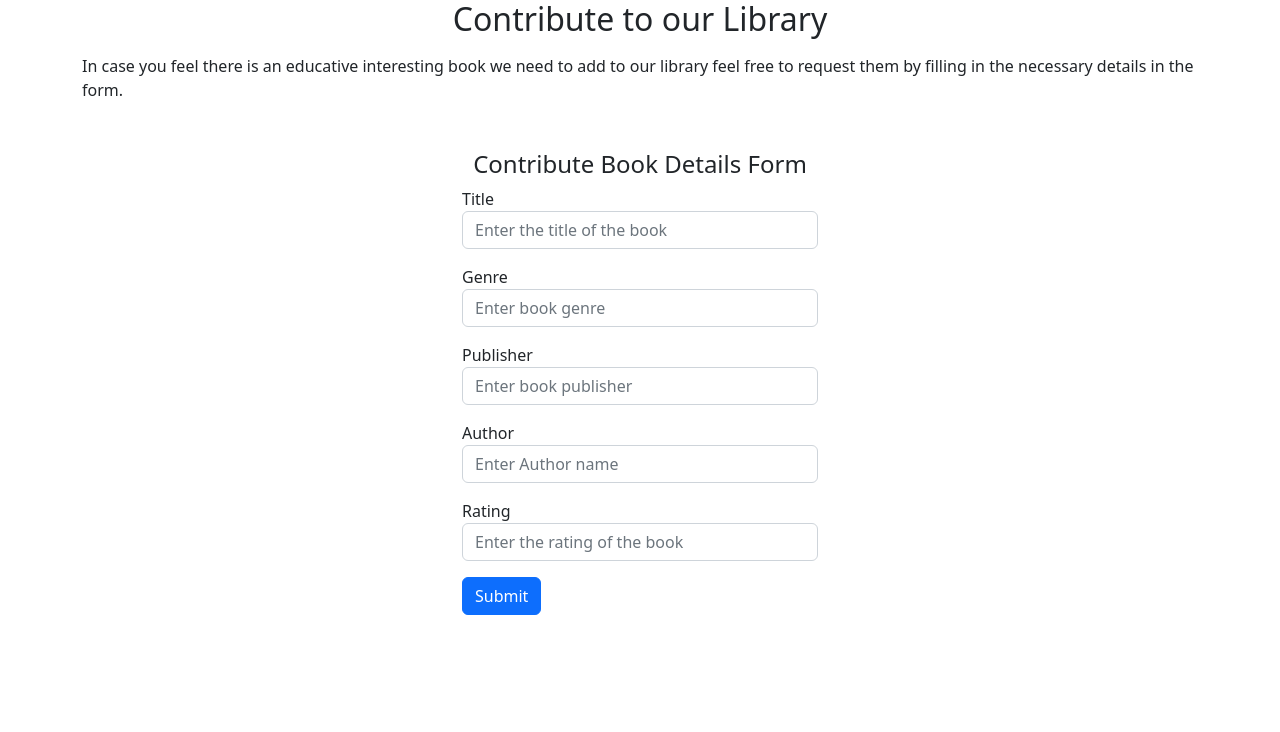
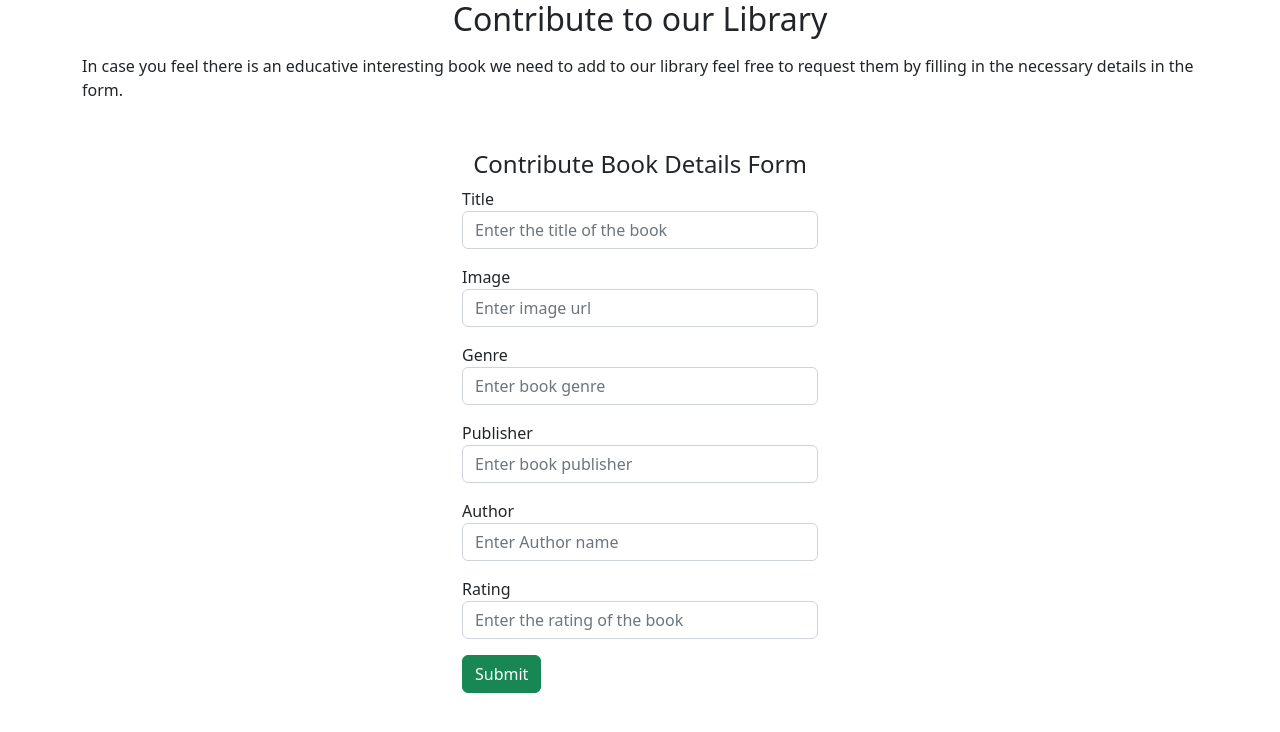
Before and after one commit to Maina-Francis/the-book-club, a React (Create React App) app: page / in a window 1280 px wide. Shown: the top 732 px of the page. Built offline with nearby package versions, Linux system fonts and the light colour scheme.

Commit message:
added handlesubmit function

```diff
--- a/src/components/WishList.js
+++ b/src/components/WishList.js
@@ -7,6 +7,7 @@ const WishList = ({ books, setbooks}) => {
     image_url: "",
     genre: "",
     publisher: "",
+    author: "",
     rating: 0,
   });
 
@@ -57,6 +58,16 @@ const WishList = ({ books, setbooks}) => {
                 />
               </div>
               <div className="mb-3">
+                <label>Image</label>
+                <input
+                  type="text"
+                  className="form-control"
+                  name="image-url"
+                  placeholder="Enter image url"
+                  onChange={handleChange}
+                />
+              </div>
+              <div className="mb-3">
                 <label>Genre</label>
                 <input
                   type="text"
@@ -97,7 +108,7 @@ const WishList = ({ books, setbooks}) => {
                 />
               </div>
               <div>
-                <button type="submit" className="btn btn-primary">
+                <button type="submit" className="btn btn-success">
                   Submit
                 </button>
               </div>
```
